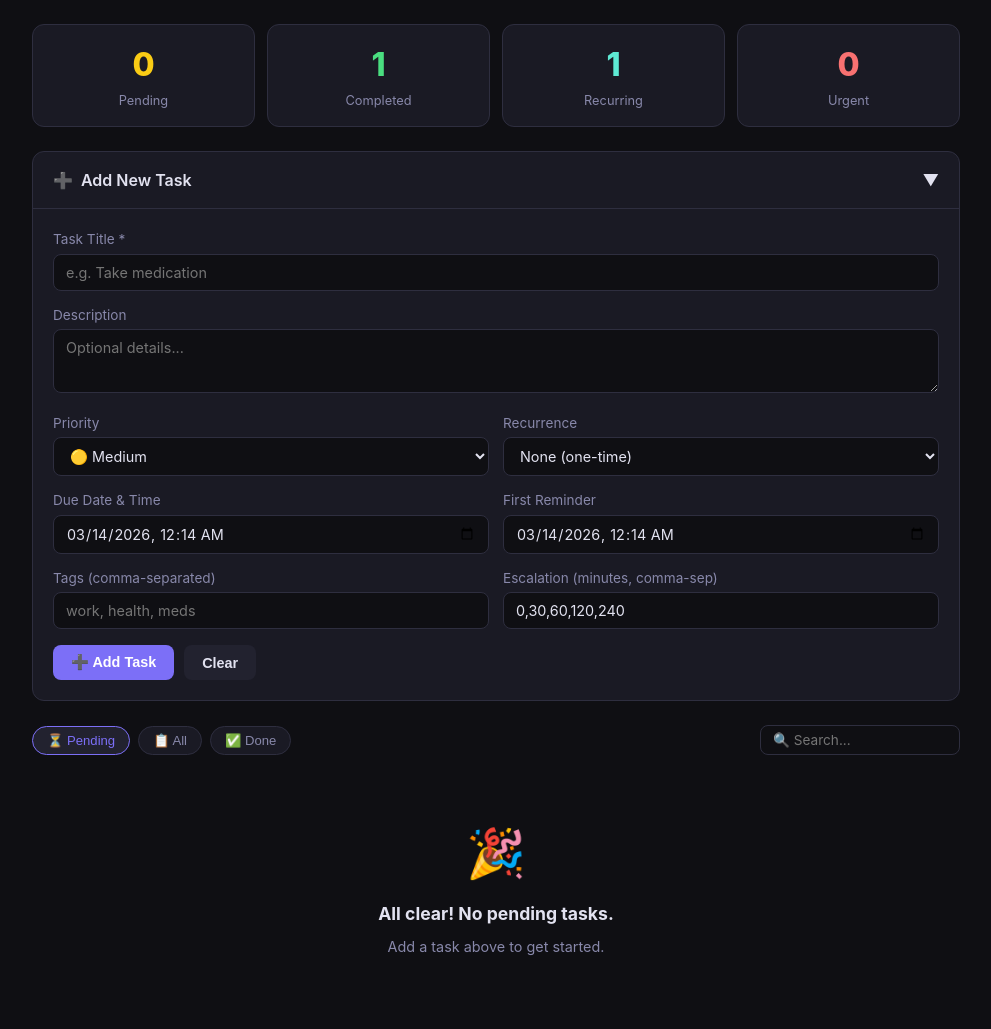
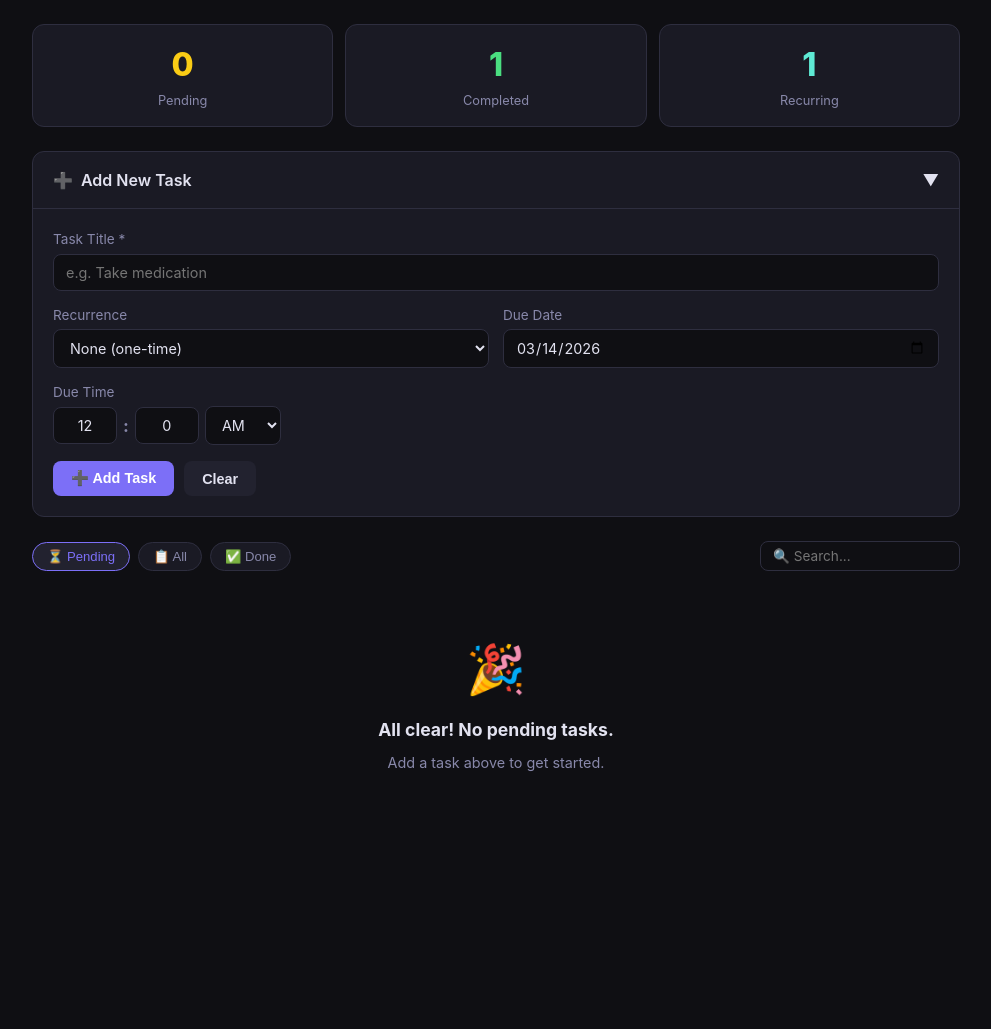
Before and after one commit to SLWRTHNU/Task-Bot, a FastAPI app: page / in a window 1280 px wide. Shown: the part 69-1098 px from the top of the page, without its empty margins (144-1135 px from the left). After the commit the page ends 840 px from the top, so only its background shows below. Run offline with FastAPI, Linux system fonts and the light colour scheme; tables that the repository leaves empty hold one stand-in row (values such as "Sample post"); parts of the project's set-up code (start-up, migrations or seed data) failed here and were passed over.

Commit message:
simplify dashboard form and improve date/time UX
- Remove description, priority, tags, first reminder, and escalation fields
- Add calendar date picker + separate hour/minute/AM-PM time fields
- Add custom recurrence option (every N days → maps to daily + interval)
- Clean up task cards to match simplified fields
- Fix date parsing to treat stored naive datetimes as local time

https://claude.ai/code/session_0127bDV2Jq2Y3DrtMMAqzwpy

```diff
--- a/templates/dashboard.html
+++ b/templates/dashboard.html
@@ -82,7 +82,6 @@
     .stat-card.pending .value { color: var(--yellow); }
     .stat-card.done .value { color: var(--green); }
     .stat-card.recurring .value { color: var(--accent2); }
-    .stat-card.urgent .value { color: var(--red); }
 
     /* ── Add Task Panel ── */
     .panel {
@@ -113,7 +112,7 @@
     .form-grid .full { grid-column: 1 / -1; }
 
     label { display: block; font-size: 0.85rem; color: var(--text-dim); margin-bottom: 4px; }
-    input, select, textarea {
+    input, select {
       width: 100%;
       background: var(--bg);
       border: 1px solid var(--border);
@@ -124,11 +123,36 @@
       font-family: inherit;
       transition: border-color 0.2s;
     }
-    input:focus, select:focus, textarea:focus {
+    input:focus, select:focus {
       outline: none;
       border-color: var(--accent);
     }
-    textarea { resize: vertical; min-height: 64px; }
+
+    /* Time row: hour + minute + ampm inline */
+    .time-row {
+      display: flex;
+      gap: 6px;
+      align-items: center;
+    }
+    .time-row input[type="number"] {
+      width: 64px;
+      text-align: center;
+      padding: 9px 6px;
+    }
+    .time-row .time-sep {
+      color: var(--text-dim);
+      font-size: 1.1rem;
+      font-weight: 700;
+      flex-shrink: 0;
+    }
+    .time-row select {
+      width: 76px;
+    }
+
+    /* Hide number spinners */
+    input[type="number"]::-webkit-inner-spin-button,
+    input[type="number"]::-webkit-outer-spin-button { -webkit-appearance: none; }
+    input[type="number"] { -moz-appearance: textfield; }
 
     .btn {
       display: inline-flex;
@@ -386,10 +382,6 @@
       <div class="value" id="stat-recurring">–</div>
       <div class="label">Recurring</div>
     </div>
-    <div class="stat-card urgent">
-      <div class="value" id="stat-urgent">–</div>
-      <div class="label">Urgent</div>
-    </div>
   </div>
 
   <!-- Add Task Panel -->
@@ -406,49 +398,37 @@
             <label>Task Title *</label>
             <input type="text" id="f-title" placeholder="e.g. Take medication" required />
           </div>
-          <div class="full">
-            <label>Description</label>
-            <textarea id="f-desc" placeholder="Optional details..."></textarea>
-          </div>
-          <div>
-            <label>Priority</label>
-            <select id="f-priority">
-              <option value="low">🟢 Low</option>
-              <option value="medium" selected>🟡 Medium</option>
-              <option value="high">🔴 High</option>
-              <option value="urgent">💥 Urgent</option>
-            </select>
-          </div>
+
           <div>
             <label>Recurrence</label>
-            <select id="f-recurrence" onchange="toggleInterval()">
+            <select id="f-recurrence" onchange="toggleRecurrence('f')">
               <option value="none">None (one-time)</option>
-              <option value="hourly">Hourly</option>
               <option value="daily">Daily</option>
               <option value="weekly">Weekly</option>
               <option value="monthly">Monthly</option>
+              <option value="custom">Custom (every N days)</option>
             </select>
           </div>
-          <div id="interval-group" style="display:none">
-            <label>Every N (interval)</label>
-            <input type="number" id="f-interval" value="1" min="1" max="365" />
+          <div id="f-custom-group" style="display:none">
+            <label>Every N days</label>
+            <input type="number" id="f-interval" value="2" min="1" max="365" />
+          </div>
+
+          <div>
+            <label>Due Date</label>
+            <input type="date" id="f-due-date" />
           </div>
           <div>
-            <label>Due Date &amp; Time</label>
-            <input type="datetime-local" id="f-due" />
-          </div>
-          <div>
-            <label>First Reminder</label>
-            <input type="datetime-local" id="f-reminder" />
-          </div>
-          <div>
-            <label>Tags (comma-separated)</label>
-            <input type="text" id="f-tags" placeholder="work, health, meds" />
-          </div>
-          <div>
-            <label>Escalation (minutes, comma-sep)</label>
-            <input type="text" id="f-escalation" value="0,30,60,120,240"
-                   placeholder="0,30,60,120,240" />
+            <label>Due Time</label>
+            <div class="time-row">
+              <input type="number" id="f-hour" value="12" min="1" max="12" placeholder="12" />
+              <span class="time-sep">:</span>
+              <input type="number" id="f-minute" value="0" min="0" max="59" placeholder="00" />
+              <select id="f-ampm">
+                <option value="PM">PM</option>
+                <option value="AM">AM</option>
+              </select>
+            </div>
           </div>
         </div>
         <div class="form-actions">
@@ -488,48 +468,37 @@
             <label>Title</label>
             <input type="text" id="e-title" required />
           </div>
-          <div class="full">
-            <label>Description</label>
-            <textarea id="e-desc"></textarea>
-          </div>
-          <div>
-            <label>Priority</label>
-            <select id="e-priority">
-              <option value="low">🟢 Low</option>
-              <option value="medium">🟡 Medium</option>
-              <option value="high">🔴 High</option>
-              <option value="urgent">💥 Urgent</option>
-            </select>
-          </div>
+
           <div>
             <label>Recurrence</label>
-            <select id="e-recurrence">
-              <option value="none">None</option>
-              <option value="hourly">Hourly</option>
+            <select id="e-recurrence" onchange="toggleRecurrence('e')">
+              <option value="none">None (one-time)</option>
               <option value="daily">Daily</option>
               <option value="weekly">Weekly</option>
               <option value="monthly">Monthly</option>
+              <option value="custom">Custom (every N days)</option>
             </select>
           </div>
+          <div id="e-custom-group" style="display:none">
+            <label>Every N days</label>
+            <input type="number" id="e-interval" value="2" min="1" max="365" />
+          </div>
+
           <div>
-            <label>Interval</label>
-            <input type="number" id="e-interval" value="1" min="1" />
+            <label>Due Date</label>
+            <input type="date" id="e-due-date" />
           </div>
           <div>
-            <label>Due Date</label>
-            <input type="datetime-local" id="e-due" />
-          </div>
-          <div>
-            <label>Next Reminder</label>
-            <input type="datetime-local" id="e-reminder" />
-          </div>
-          <div>
-            <label>Tags</label>
-            <input type="text" id="e-tags" />
-          </div>
-          <div>
-            <label>Escalation Minutes</label>
-            <input type="text" id="e-escalation" />
+            <label>Due Time</label>
+            <div class="time-row">
+              <input type="number" id="e-hour" value="12" min="1" max="12" placeholder="12" />
+              <span class="time-sep">:</span>
+              <input type="number" id="e-minute" value="0" min="0" max="59" placeholder="00" />
+              <select id="e-ampm">
+                <option value="PM">PM</option>
+                <option value="AM">AM</option>
+              </select>
+            </div>
           </div>
         </div>
         <div class="form-actions" style="margin-top:16px">
@@ -581,21 +550,60 @@
   document.addEventListener('DOMContentLoaded', () => {
     loadStats();
     loadTasks();
-    setDefaultDates();
-    setInterval(() => { loadStats(); loadTasks(); }, 30000); // refresh every 30s
+    setDefaultDateTime('f');
+    setInterval(() => { loadStats(); loadTasks(); }, 30000);
   });
 
-  function setDefaultDates() {
+  function setDefaultDateTime(prefix) {
     const now = new Date();
-    now.setMinutes(now.getMinutes() + 60);
-    const local = toLocalInputValue(now);
-    document.getElementById('f-due').value = local;
-    document.getElementById('f-reminder').value = local;
+    now.setHours(now.getHours() + 1, 0, 0, 0); // round to next hour
+    const pad = n => String(n).padStart(2, '0');
+    const dateStr = `${now.getFullYear()}-${pad(now.getMonth()+1)}-${pad(now.getDate())}`;
+    document.getElementById(prefix + '-due-date').value = dateStr;
+    let h = now.getHours();
+    const ampm = h >= 12 ? 'PM' : 'AM';
+    h = h % 12 || 12;
+    document.getElementById(prefix + '-hour').value = h;
+    document.getElementById(prefix + '-minute').value = 0;
+    document.getElementById(prefix + '-ampm').value = ampm;
   }
 
-  function toLocalInputValue(d) {
+  function buildDueDate(prefix) {
+    const date = document.getElementById(prefix + '-due-date').value;
+    if (!date) return null;
+    let hour = parseInt(document.getElementById(prefix + '-hour').value) || 12;
+    const minute = parseInt(document.getElementById(prefix + '-minute').value) || 0;
+    const ampm = document.getElementById(prefix + '-ampm').value;
+    if (ampm === 'PM' && hour !== 12) hour += 12;
+    if (ampm === 'AM' && hour === 12) hour = 0;
     const pad = n => String(n).padStart(2, '0');
-    return `${d.getFullYear()}-${pad(d.getMonth()+1)}-${pad(d.getDate())}T${pad(d.getHours())}:${pad(d.getMinutes())}`;
+    return `${date}T${pad(hour)}:${pad(minute)}:00`;
+  }
+
+  function setDateTimeFields(prefix, isoStr) {
+    if (!isoStr) return;
+    // isoStr is a naive local datetime like "2026-03-13T15:00:00"
+    const [datePart, timePart] = isoStr.split('T');
+    if (!datePart) return;
+    document.getElementById(prefix + '-due-date').value = datePart;
+    if (timePart) {
+      const [hStr, mStr] = timePart.split(':');
+      let h = parseInt(hStr) || 0;
+      const m = parseInt(mStr) || 0;
+      const ampm = h >= 12 ? 'PM' : 'AM';
+      h = h % 12 || 12;
+      document.getElementById(prefix + '-hour').value = h;
+      document.getElementById(prefix + '-minute').value = m;
+      document.getElementById(prefix + '-ampm').value = ampm;
+    }
+  }
+
+  // ── Recurrence toggle ─────────────────────────────────────────────────────
+
+  function toggleRecurrence(prefix) {
+    const v = document.getElementById(prefix + '-recurrence').value;
+    document.getElementById(prefix + '-custom-group').style.display =
+      v === 'custom' ? 'block' : 'none';
   }
 
   // ── Data Loading ──────────────────────────────────────────────────────────
@@ -607,7 +615,6 @@
       document.getElementById('stat-pending').textContent = data.pending;
       document.getElementById('stat-done').textContent = data.completed;
       document.getElementById('stat-recurring').textContent = data.recurring;
-      document.getElementById('stat-urgent').textContent = data.by_priority.urgent + data.by_priority.high;
       document.getElementById('pending-badge').textContent = `${data.pending} pending`;
     } catch(e) { console.error('Stats error:', e); }
   }
@@ -639,16 +646,10 @@
 
   function renderTasks() {
     let tasks = allTasks;
-
     if (currentFilter === 'pending') tasks = tasks.filter(t => t.status === 'pending');
     else if (currentFilter === 'completed') tasks = tasks.filter(t => t.status === 'completed');
-
     if (searchQuery) {
-      tasks = tasks.filter(t =>
-        t.title.toLowerCase().includes(searchQuery) ||
-        (t.description || '').toLowerCase().includes(searchQuery) ||
-        (t.tags || '').toLowerCase().includes(searchQuery)
-      );
+      tasks = tasks.filter(t => t.title.toLowerCase().includes(searchQuery));
     }
 
     const container = document.getElementById('task-list');
@@ -662,15 +663,11 @@
       </div>`;
       return;
     }
-
     container.innerHTML = tasks.map(renderTaskCard).join('');
   }
 
   function renderTaskCard(t) {
-    const priority = t.priority || 'medium';
     const isDone = t.status === 'completed';
-    const escalation = t.reminder_escalation_minutes
-      ? t.reminder_escalation_minutes.split(',').length : 5;
     const currentLevel = t.current_escalation_level || 0;
 
     const dots = Array.from({length: 5}, (_, i) => {
@@ -682,34 +679,27 @@
     let metaParts = [];
     if (t.due_date) {
       try {
-        const d = new Date(t.due_date);
+        // Parse naive local datetime string directly
+        const d = parseLocalDate(t.due_date);
         const isOverdue = !isDone && d < new Date();
         metaParts.push(`<span style="color:${isOverdue ? 'var(--red)' : ''}">📅 ${formatDate(d)}</span>`);
       } catch(e) {}
     }
     if (t.recurrence && t.recurrence !== 'none') {
-      const interval = t.recurrence_interval > 1 ? ` ×${t.recurrence_interval}` : '';
+      const interval = t.recurrence_interval > 1 ? ` every ${t.recurrence_interval}` : '';
       metaParts.push(`🔁 ${t.recurrence}${interval}`);
     }
-    if (t.snoozed_until && new Date(t.snoozed_until) > new Date()) {
-      metaParts.push(`😴 snoozed until ${formatDate(new Date(t.snoozed_until))}`);
+    if (t.snoozed_until && parseLocalDate(t.snoozed_until) > new Date()) {
+      metaParts.push(`😴 snoozed until ${formatDate(parseLocalDate(t.snoozed_until))}`);
     }
-    const tags = t.tags ? t.tags.split(',').filter(Boolean).map(tag =>
-      `<span class="tag">${tag.trim()}</span>`
-    ).join(' ') : '';
 
     return `
-    <div class="task-card priority-${priority} ${isDone ? 'completed' : ''}" id="task-${t.id}">
+    <div class="task-card ${isDone ? 'completed' : ''}" id="task-${t.id}">
       <button class="task-check ${isDone ? 'checked' : ''}" onclick="completeTask(${t.id})" title="Mark complete">
         ${isDone ? '✓' : ''}
       </button>
       <div class="task-body">
-        <div class="task-title ${isDone ? 'strikethrough' : ''}">
-          ${escHtml(t.title)}
-          <span class="badge-priority ${priority}">${priority}</span>
-          ${tags}
-        </div>
-        ${t.description ? `<div class="task-desc">${escHtml(t.description)}</div>` : ''}
+        <div class="task-title ${isDone ? 'strikethrough' : ''}">${escHtml(t.title)}</div>
         <div class="task-meta">${metaParts.join(' · ')}</div>
         ${!isDone ? `<div class="escalation-bar" title="Reminder escalation level">${dots}</div>` : ''}
       </div>
@@ -721,17 +711,23 @@
     </div>`;
   }
 
+  // Parse a naive local ISO datetime string without applying UTC offset
+  function parseLocalDate(s) {
+    if (!s) return new Date(NaN);
+    // "2026-03-13T15:00:00" → treat as local time
+    const [date, time] = s.split('T');
+    const [y, mo, d] = date.split('-').map(Number);
+    const [h, m, sec] = (time || '00:00:00').split(':').map(Number);
+    return new Date(y, mo - 1, d, h || 0, m || 0, sec || 0);
+  }
+
   function formatDate(d) {
     const now = new Date();
     const diff = d - now;
     if (Math.abs(diff) < 60000) return 'just now';
-    if (diff > 0 && diff < 86400000) {
-      return `in ${Math.round(diff/60000)}m`;
-    }
-    if (diff < 0 && diff > -86400000) {
-      return `${Math.round(-diff/60000)}m ago`;
-    }
-    return d.toLocaleDateString(undefined, {month:'short',day:'numeric',hour:'2-digit',minute:'2-digit'});
+    if (diff > 0 && diff < 86400000) return `in ${Math.round(diff/60000)}m`;
+    if (diff < 0 && diff > -86400000) return `${Math.round(-diff/60000)}m ago`;
+    return d.toLocaleDateString(undefined, {month:'short', day:'numeric', hour:'2-digit', minute:'2-digit'});
   }
 
   function escHtml(s) {
@@ -768,32 +764,24 @@
     chevron.textContent = collapsed ? '▶' : '▼';
   }
 
-  function toggleInterval() {
-    const v = document.getElementById('f-recurrence').value;
-    document.getElementById('interval-group').style.display = v === 'none' ? 'none' : 'block';
-  }
-
   function resetForm() {
     document.getElementById('add-form').reset();
-    setDefaultDates();
-    document.getElementById('f-escalation').value = '0,30,60,120,240';
+    document.getElementById('f-custom-group').style.display = 'none';
+    setDefaultDateTime('f');
   }
 
   async function submitTask(e) {
     e.preventDefault();
-    const due = document.getElementById('f-due').value;
-    const reminder = document.getElementById('f-reminder').value;
+    const due_date = buildDueDate('f');
+    const rec = document.getElementById('f-recurrence').value;
+    const isCustom = rec === 'custom';
 
     const payload = {
       title: document.getElementById('f-title').value.trim(),
-      description: document.getElementById('f-desc').value.trim(),
-      priority: document.getElementById('f-priority').value,
-      recurrence: document.getElementById('f-recurrence').value,
-      recurrence_interval: parseInt(document.getElementById('f-interval').value) || 1,
-      due_date: due ? new Date(due).toISOString() : null,
-      reminder_start: reminder ? new Date(reminder).toISOString() : null,
-      escalation_minutes: document.getElementById('f-escalation').value,
-      tags: document.getElementById('f-tags').value.trim(),
+      recurrence: isCustom ? 'daily' : rec,
+      recurrence_interval: isCustom ? (parseInt(document.getElementById('f-interval').value) || 2) : 1,
+      due_date: due_date,
+      reminder_start: due_date,
     };
 
     try {
@@ -818,18 +806,21 @@
     if (!t) return;
     document.getElementById('e-id').value = t.id;
     document.getElementById('e-title').value = t.title;
-    document.getElementById('e-desc').value = t.description || '';
-    document.getElementById('e-priority').value = t.priority || 'medium';
-    document.getElementById('e-recurrence').value = t.recurrence || 'none';
-    document.getElementById('e-interval').value = t.recurrence_interval || 1;
-    document.getElementById('e-tags').value = t.tags || '';
-    document.getElementById('e-escalation').value = t.reminder_escalation_minutes || '0,30,60,120,240';
-    if (t.due_date) {
-      try { document.getElementById('e-due').value = toLocalInputValue(new Date(t.due_date)); } catch(e){}
+
+    // Recurrence: if daily with interval > 1, show as custom
+    const rec = t.recurrence || 'none';
+    const interval = t.recurrence_interval || 1;
+    if (rec === 'daily' && interval > 1) {
+      document.getElementById('e-recurrence').value = 'custom';
+      document.getElementById('e-interval').value = interval;
+      document.getElementById('e-custom-group').style.display = 'block';
+    } else {
+      document.getElementById('e-recurrence').value = rec;
+      document.getElementById('e-interval').value = interval;
+      document.getElementById('e-custom-group').style.display = 'none';
     }
-    if (t.reminder_start) {
-      try { document.getElementById('e-reminder').value = toLocalInputValue(new Date(t.reminder_start)); } catch(e){}
-    }
+
+    setDateTimeFields('e', t.due_date || t.reminder_start || '');
     document.getElementById('edit-modal').classList.add('open');
   }
 
@@ -843,19 +834,16 @@
   async function saveEdit(e) {
     e.preventDefault();
     const id = document.getElementById('e-id').value;
-    const due = document.getElementById('e-due').value;
-    const reminder = document.getElementById('e-reminder').value;
+    const due_date = buildDueDate('e');
+    const rec = document.getElementById('e-recurrence').value;
+    const isCustom = rec === 'custom';
 
     const payload = {
       title: document.getElementById('e-title').value.trim(),
-      description: document.getElementById('e-desc').value.trim(),
-      priority: document.getElementById('e-priority').value,
-      recurrence: document.getElementById('e-recurrence').value,
-      recurrence_interval: parseInt(document.getElementById('e-interval').value) || 1,
-      due_date: due ? new Date(due).toISOString() : null,
-      reminder_start: reminder ? new Date(reminder).toISOString() : null,
-      escalation_minutes: document.getElementById('e-escalation').value,
-      tags: document.getElementById('e-tags').value.trim(),
+      recurrence: isCustom ? 'daily' : rec,
+      recurrence_interval: isCustom ? (parseInt(document.getElementById('e-interval').value) || 2) : 1,
+      due_date: due_date,
+      reminder_start: due_date,
     };
 
     try {
```
Also changed, not shown: other parts of templates/dashboard.html (+12 -40 lines).
